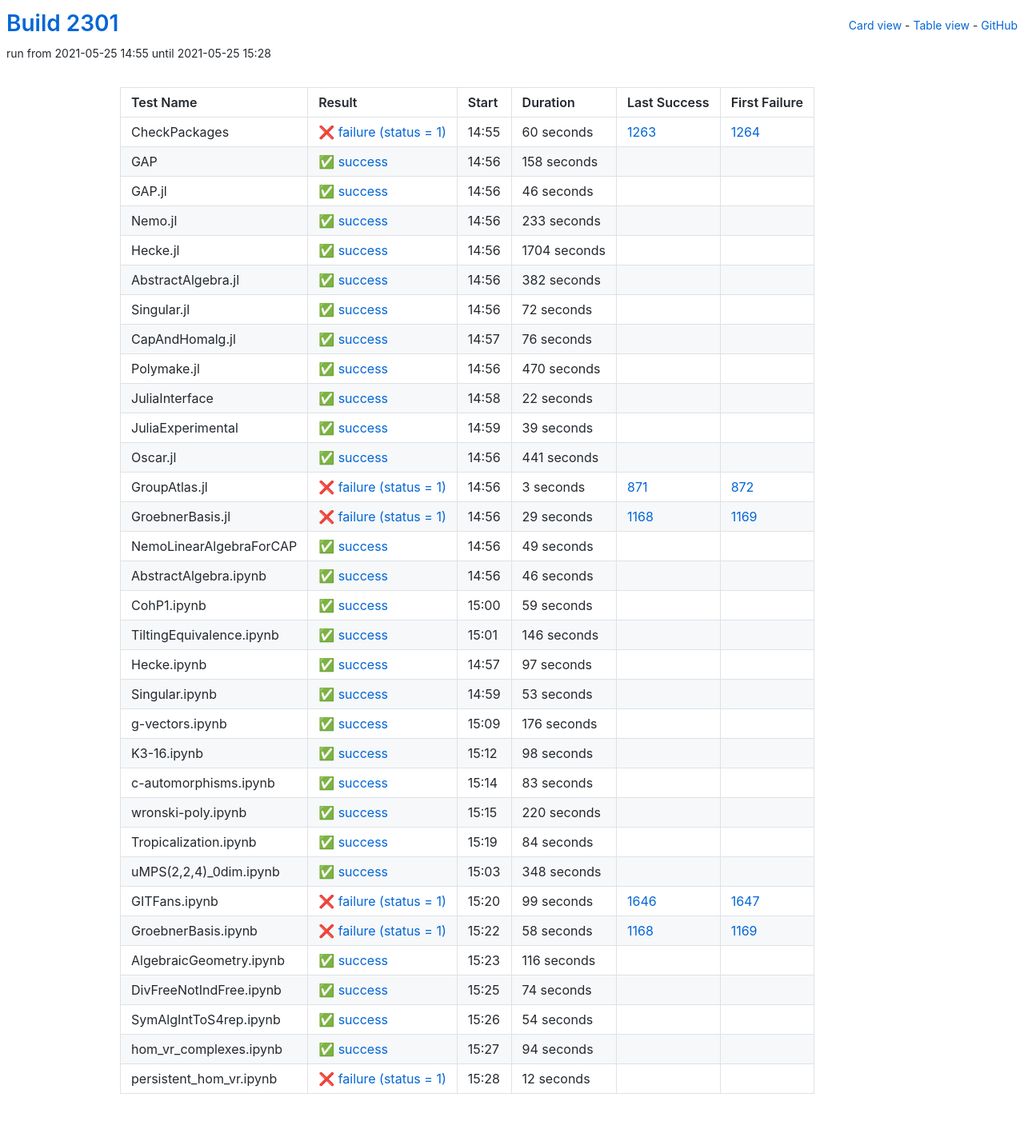
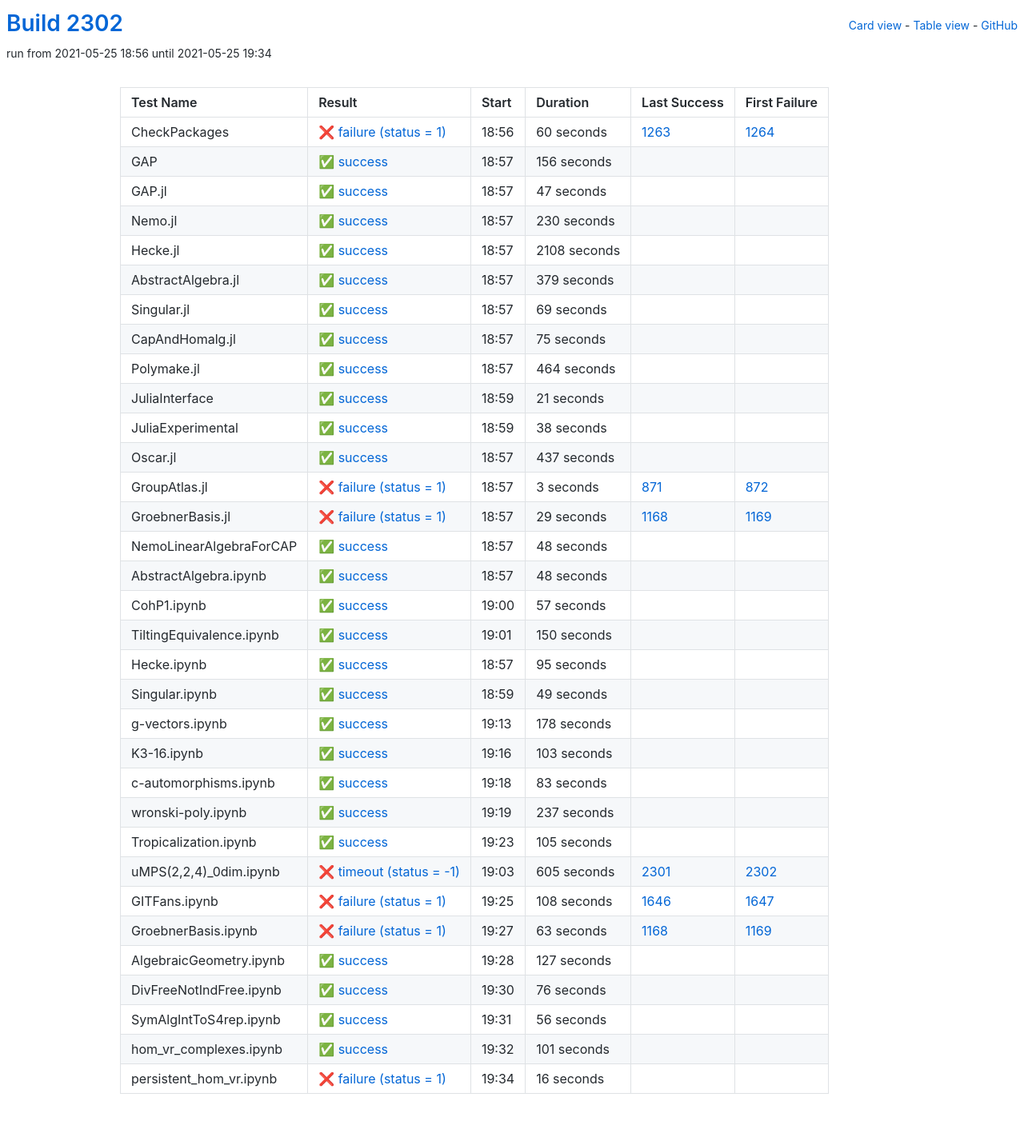
Before and after one commit to oscar-system/oscar-ci-status-stable, a Jekyll site: the page built from table.html, in a window 1280 px wide. Shown: the whole page at 80% size. Built offline with Jekyll 4.4.1, drawn with Linux system fonts in a browser that asks for light colours.

Commit message:
Build #2302

```diff
--- a/_data/ci.yml
+++ b/_data/ci.yml
@@ -1,6 +1,6 @@
 ---
-build: 2301
-build_url: https://oscarci.mathematik.uni-kl.de/job/oscar-stable/2301/
+build: 2302
+build_url: https://oscarci.mathematik.uni-kl.de/job/oscar-stable/2302/
 job: oscar-stable
 organization: oscar-system
 repo: oscar-ci-status-stable
@@ -8,8 +8,8 @@ repourl: https://github.com/oscar-system/oscar-ci-status-stable
 tests:
 - name: CheckPackages
   id: checkpackages
-  log: https://oscarci.mathematik.uni-kl.de/job/oscar-stable/2301/artifact/logs/build-2301/CheckPackages.log
-  start: 2021-05-25 14:55
+  log: https://oscarci.mathematik.uni-kl.de/job/oscar-stable/2302/artifact/logs/build-2302/CheckPackages.log
+  start: 2021-05-25 18:56
   success: false
   exitcode: 1
   status: failure
@@ -20,140 +20,140 @@ tests:
   first_failure_url: https://oscarci.mathematik.uni-kl.de/job/oscar-stable/1264/
 - name: GAP
   id: gap
-  log: https://oscarci.mathematik.uni-kl.de/job/oscar-stable/2301/artifact/logs/build-2301/GAP.log
-  start: 2021-05-25 14:56
+  log: https://oscarci.mathematik.uni-kl.de/job/oscar-stable/2302/artifact/logs/build-2302/GAP.log
+  start: 2021-05-25 18:57
   success: true
   exitcode: 0
   status: success
-  duration: 158
+  duration: 156
   last_success: false
   last_success_url:
   first_failure: false
   first_failure_url:
 - name: GAP.jl
   id: gap-jl
-  log: https://oscarci.mathematik.uni-kl.de/job/oscar-stable/2301/artifact/logs/build-2301/GAP.jl.log
-  start: 2021-05-25 14:56
+  log: https://oscarci.mathematik.uni-kl.de/job/oscar-stable/2302/artifact/logs/build-2302/GAP.jl.log
+  start: 2021-05-25 18:57
   success: true
   exitcode: 0
   status: success
-  duration: 46
+  duration: 47
   last_success: false
   last_success_url:
   first_failure: false
   first_failure_url:
 - name: Nemo.jl
   id: nemo-jl
-  log: https://oscarci.mathematik.uni-kl.de/job/oscar-stable/2301/artifact/logs/build-2301/Nemo.jl.log
-  start: 2021-05-25 14:56
+  log: https://oscarci.mathematik.uni-kl.de/job/oscar-stable/2302/artifact/logs/build-2302/Nemo.jl.log
+  start: 2021-05-25 18:57
   success: true
   exitcode: 0
   status: success
-  duration: 233
+  duration: 230
   last_success: false
   last_success_url:
   first_failure: false
   first_failure_url:
 - name: Hecke.jl
   id: hecke-jl
-  log: https://oscarci.mathematik.uni-kl.de/job/oscar-stable/2301/artifact/logs/build-2301/Hecke.jl.log
-  start: 2021-05-25 14:56
+  log: https://oscarci.mathematik.uni-kl.de/job/oscar-stable/2302/artifact/logs/build-2302/Hecke.jl.log
+  start: 2021-05-25 18:57
   success: true
   exitcode: 0
   status: success
-  duration: 1704
+  duration: 2108
   last_success: false
   last_success_url:
   first_failure: false
   first_failure_url:
 - name: AbstractAlgebra.jl
   id: abstractalgebra-jl
-  log: https://oscarci.mathematik.uni-kl.de/job/oscar-stable/2301/artifact/logs/build-2301/AbstractAlgebra.jl.log
-  start: 2021-05-25 14:56
+  log: https://oscarci.mathematik.uni-kl.de/job/oscar-stable/2302/artifact/logs/build-2302/AbstractAlgebra.jl.log
+  start: 2021-05-25 18:57
   success: true
   exitcode: 0
   status: success
-  duration: 382
+  duration: 379
   last_success: false
   last_success_url:
   first_failure: false
   first_failure_url:
 - name: Singular.jl
   id: singular-jl
-  log: https://oscarci.mathematik.uni-kl.de/job/oscar-stable/2301/artifact/logs/build-2301/Singular.jl.log
-  start: 2021-05-25 14:56
+  log: https://oscarci.mathematik.uni-kl.de/job/oscar-stable/2302/artifact/logs/build-2302/Singular.jl.log
+  start: 2021-05-25 18:57
   success: true
   exitcode: 0
   status: success
-  duration: 72
+  duration: 69
   last_success: false
   last_success_url:
   first_failure: false
   first_failure_url:
 - name: CapAndHomalg.jl
   id: capandhomalg-jl
-  log: https://oscarci.mathematik.uni-kl.de/job/oscar-stable/2301/artifact/logs/build-2301/CapAndHomalg.jl.log
-  start: 2021-05-25 14:57
+  log: https://oscarci.mathematik.uni-kl.de/job/oscar-stable/2302/artifact/logs/build-2302/CapAndHomalg.jl.log
+  start: 2021-05-25 18:57
   success: true
   exitcode: 0
   status: success
-  duration: 76
+  duration: 75
   last_success: false
   last_success_url:
   first_failure: false
   first_failure_url:
 - name: Polymake.jl
   id: polymake-jl
-  log: https://oscarci.mathematik.uni-kl.de/job/oscar-stable/2301/artifact/logs/build-2301/Polymake.jl.log
-  start: 2021-05-25 14:56
+  log: https://oscarci.mathematik.uni-kl.de/job/oscar-stable/2302/artifact/logs/build-2302/Polymake.jl.log
+  start: 2021-05-25 18:57
   success: true
   exitcode: 0
   status: success
-  duration: 470
+  duration: 464
   last_success: false
   last_success_url:
   first_failure: false
   first_failure_url:
 - name: JuliaInterface
   id: juliainterface
-  log: https://oscarci.mathematik.uni-kl.de/job/oscar-stable/2301/artifact/logs/build-2301/JuliaInterface.log
-  start: 2021-05-25 14:58
+  log: https://oscarci.mathematik.uni-kl.de/job/oscar-stable/2302/artifact/logs/build-2302/JuliaInterface.log
+  start: 2021-05-25 18:59
   success: true
   exitcode: 0
   status: success
-  duration: 22
+  duration: 21
   last_success: false
   last_success_url:
   first_failure: false
   first_failure_url:
 - name: JuliaExperimental
   id: juliaexperimental
-  log: https://oscarci.mathematik.uni-kl.de/job/oscar-stable/2301/artifact/logs/build-2301/JuliaExperimental.log
-  start: 2021-05-25 14:59
+  log: https://oscarci.mathematik.uni-kl.de/job/oscar-stable/2302/artifact/logs/build-2302/JuliaExperimental.log
+  start: 2021-05-25 18:59
   success: true
   exitcode: 0
   status: success
-  duration: 39
+  duration: 38
   last_success: false
   last_success_url:
   first_failure: false
   first_failure_url:
 - name: Oscar.jl
   id: oscar-jl
-  log: https://oscarci.mathematik.uni-kl.de/job/oscar-stable/2301/artifact/logs/build-2301/Oscar.jl.log
-  start: 2021-05-25 14:56
+  log: https://oscarci.mathematik.uni-kl.de/job/oscar-stable/2302/artifact/logs/build-2302/Oscar.jl.log
+  start: 2021-05-25 18:57
   success: true
   exitcode: 0
   status: success
-  duration: 441
+  duration: 437
   last_success: false
   last_success_url:
   first_failure: false
   first_failure_url:
 - name: GroupAtlas.jl
   id: groupatlas-jl
-  log: https://oscarci.mathematik.uni-kl.de/job/oscar-stable/2301/artifact/logs/build-2301/GroupAtlas.jl.log
-  start: 2021-05-25 14:56
+  log: https://oscarci.mathematik.uni-kl.de/job/oscar-stable/2302/artifact/logs/build-2302/GroupAtlas.jl.log
+  start: 2021-05-25 18:57
   success: false
   exitcode: 1
   status: failure
@@ -164,8 +164,8 @@ tests:
   first_failure_url: https://oscarci.mathematik.uni-kl.de/job/oscar-stable/872/
 - name: GroebnerBasis.jl
   id: groebnerbasis-jl
-  log: https://oscarci.mathematik.uni-kl.de/job/oscar-stable/2301/artifact/logs/build-2301/GroebnerBasis.jl.log
-  start: 2021-05-25 14:56
+  log: https://oscarci.mathematik.uni-kl.de/job/oscar-stable/2302/artifact/logs/build-2302/GroebnerBasis.jl.log
+  start: 2021-05-25 18:57
   success: false
   exitcode: 1
   status: failure
@@ -176,8 +176,68 @@ tests:
   first_failure_url: https://oscarci.mathematik.uni-kl.de/job/oscar-stable/1169/
 - name: NemoLinearAlgebraForCAP
   id: nemolinearalgebraforcap
-  log: https://oscarci.mathematik.uni-kl.de/job/oscar-stable/2301/artifact/logs/build-2301/NemoLinearAlgebraForCAP.log
-  start: 2021-05-25 14:56
+  log: https://oscarci.mathematik.uni-kl.de/job/oscar-stable/2302/artifact/logs/build-2302/NemoLinearAlgebraForCAP.log
+  start: 2021-05-25 18:57
+  success: true
+  exitcode: 0
+  status: success
+  duration: 48
+  last_success: false
+  last_success_url:
+  first_failure: false
+  first_failure_url:
+- name: AbstractAlgebra.ipynb
+  id: abstractalgebra-ipynb
+  log: https://oscarci.mathematik.uni-kl.de/job/oscar-stable/2302/artifact/logs/build-2302/AbstractAlgebra.ipynb.log
+  start: 2021-05-25 18:57
+  success: true
+  exitcode: 0
+  status: success
+  duration: 48
+  last_success: false
+  last_success_url:
+  first_failure: false
+  first_failure_url:
+- name: CohP1.ipynb
+  id: cohp1-ipynb
+  log: https://oscarci.mathematik.uni-kl.de/job/oscar-stable/2302/artifact/logs/build-2302/CohP1.ipynb.log
+  start: 2021-05-25 19:00
+  success: true
+  exitcode: 0
+  status: success
+  duration: 57
+  last_success: false
+  last_success_url:
+  first_failure: false
+  first_failure_url:
+- name: TiltingEquivalence.ipynb
+  id: tiltingequivalence-ipynb
+  log: https://oscarci.mathematik.uni-kl.de/job/oscar-stable/2302/artifact/logs/build-2302/TiltingEquivalence.ipynb.log
+  start: 2021-05-25 19:01
+  success: true
+  exitcode: 0
+  status: success
+  duration: 150
+  last_success: false
+  last_success_url:
+  first_failure: false
+  first_failure_url:
+- name: Hecke.ipynb
+  id: hecke-ipynb
+  log: https://oscarci.mathematik.uni-kl.de/job/oscar-stable/2302/artifact/logs/build-2302/Hecke.ipynb.log
+  start: 2021-05-25 18:57
+  success: true
+  exitcode: 0
+  status: success
+  duration: 95
+  last_success: false
+  last_success_url:
+  first_failure: false
+  first_failure_url:
+- name: Singular.ipynb
+  id: singular-ipynb
+  log: https://oscarci.mathematik.uni-kl.de/job/oscar-stable/2302/artifact/logs/build-2302/Singular.ipynb.log
+  start: 2021-05-25 18:59
   success: true
   exitcode: 0
   status: success
@@ -186,94 +246,34 @@ tests:
   last_success_url:
   first_failure: false
   first_failure_url:
-- name: AbstractAlgebra.ipynb
-  id: abstractalgebra-ipynb
-  log: https://oscarci.mathematik.uni-kl.de/job/oscar-stable/2301/artifact/logs/build-2301/AbstractAlgebra.ipynb.log
-  start: 2021-05-25 14:56
+- name: g-vectors.ipynb
+  id: g-vectors-ipynb
+  log: https://oscarci.mathematik.uni-kl.de/job/oscar-stable/2302/artifact/logs/build-2302/g-vectors.ipynb.log
+  start: 2021-05-25 19:13
   success: true
   exitcode: 0
   status: success
-  duration: 46
-  last_success: false
-  last_success_url:
-  first_failure: false
-  first_failure_url:
-- name: CohP1.ipynb
-  id: cohp1-ipynb
-  log: https://oscarci.mathematik.uni-kl.de/job/oscar-stable/2301/artifact/logs/build-2301/CohP1.ipynb.log
-  start: 2021-05-25 15:00
-  success: true
-  exitcode: 0
-  status: success
-  duration: 59
-  last_success: false
-  last_success_url:
-  first_failure: false
-  first_failure_url:
-- name: TiltingEquivalence.ipynb
-  id: tiltingequivalence-ipynb
-  log: https://oscarci.mathematik.uni-kl.de/job/oscar-stable/2301/artifact/logs/build-2301/TiltingEquivalence.ipynb.log
-  start: 2021-05-25 15:01
-  success: true
-  exitcode: 0
-  status: success
-  duration: 146
-  last_success: false
-  last_success_url:
-  first_failure: false
-  first_failure_url:
-- name: Hecke.ipynb
-  id: hecke-ipynb
-  log: https://oscarci.mathematik.uni-kl.de/job/oscar-stable/2301/artifact/logs/build-2301/Hecke.ipynb.log
-  start: 2021-05-25 14:57
-  success: true
-  exitcode: 0
-  status: success
-  duration: 97
-  last_success: false
-  last_success_url:
-  first_failure: false
-  first_failure_url:
-- name: Singular.ipynb
-  id: singular-ipynb
-  log: https://oscarci.mathematik.uni-kl.de/job/oscar-stable/2301/artifact/logs/build-2301/Singular.ipynb.log
-  start: 2021-05-25 14:59
-  success: true
-  exitcode: 0
-  status: success
-  duration: 53
-  last_success: false
-  last_success_url:
-  first_failure: false
-  first_failure_url:
-- name: g-vectors.ipynb
-  id: g-vectors-ipynb
-  log: https://oscarci.mathematik.uni-kl.de/job/oscar-stable/2301/artifact/logs/build-2301/g-vectors.ipynb.log
-  start: 2021-05-25 15:09
-  success: true
-  exitcode: 0
-  status: success
-  duration: 176
+  duration: 178
   last_success: false
   last_success_url:
   first_failure: false
   first_failure_url:
 - name: K3-16.ipynb
   id: k3-16-ipynb
-  log: https://oscarci.mathematik.uni-kl.de/job/oscar-stable/2301/artifact/logs/build-2301/K3-16.ipynb.log
-  start: 2021-05-25 15:12
+  log: https://oscarci.mathematik.uni-kl.de/job/oscar-stable/2302/artifact/logs/build-2302/K3-16.ipynb.log
+  start: 2021-05-25 19:16
   success: true
   exitcode: 0
   status: success
-  duration: 98
+  duration: 103
   last_success: false
   last_success_url:
   first_failure: false
   first_failure_url:
 - name: c-automorphisms.ipynb
   id: c-automorphisms-ipynb
-  log: https://oscarci.mathematik.uni-kl.de/job/oscar-stable/2301/artifact/logs/build-2301/c-automorphisms.ipynb.log
-  start: 2021-05-25 15:14
+  log: https://oscarci.mathematik.uni-kl.de/job/oscar-stable/2302/artifact/logs/build-2302/c-automorphisms.ipynb.log
+  start: 2021-05-25 19:18
   success: true
   exitcode: 0
   status: success
@@ -284,120 +284,120 @@ tests:
   first_failure_url:
 - name: wronski-poly.ipynb
   id: wronski-poly-ipynb
-  log: https://oscarci.mathematik.uni-kl.de/job/oscar-stable/2301/artifact/logs/build-2301/wronski-poly.ipynb.log
-  start: 2021-05-25 15:15
+  log: https://oscarci.mathematik.uni-kl.de/job/oscar-stable/2302/artifact/logs/build-2302/wronski-poly.ipynb.log
+  start: 2021-05-25 19:19
   success: true
   exitcode: 0
   status: success
-  duration: 220
+  duration: 237
   last_success: false
   last_success_url:
   first_failure: false
   first_failure_url:
 - name: Tropicalization.ipynb
   id: tropicalization-ipynb
-  log: https://oscarci.mathematik.uni-kl.de/job/oscar-stable/2301/artifact/logs/build-2301/Tropicalization.ipynb.log
-  start: 2021-05-25 15:19
+  log: https://oscarci.mathematik.uni-kl.de/job/oscar-stable/2302/artifact/logs/build-2302/Tropicalization.ipynb.log
+  start: 2021-05-25 19:23
   success: true
   exitcode: 0
   status: success
-  duration: 84
+  duration: 105
   last_success: false
   last_success_url:
   first_failure: false
   first_failure_url:
 - name: uMPS(2,2,4)_0dim.ipynb
   id: umps-2-2-4-0dim-ipynb
-  log: https://oscarci.mathematik.uni-kl.de/job/oscar-stable/2301/artifact/logs/build-2301/uMPS-2-2-4-_0dim.ipynb.log
-  start: 2021-05-25 15:03
-  success: true
-  exitcode: 0
-  status: success
-  duration: 348
-  last_success: false
-  last_success_url:
-  first_failure: false
-  first_failure_url:
+  log: https://oscarci.mathematik.uni-kl.de/job/oscar-stable/2302/artifact/logs/build-2302/uMPS-2-2-4-_0dim.ipynb.log
+  start: 2021-05-25 19:03
+  success: false
+  exitcode: -1
+  status: timeout
+  duration: 605
+  last_success: 2301
+  last_success_url: https://oscarci.mathematik.uni-kl.de/job/oscar-stable/2301/
+  first_failure: 2302
+  first_failure_url: https://oscarci.mathematik.uni-kl.de/job/oscar-stable/2302/
 - name: GITFans.ipynb
   id: gitfans-ipynb
-  log: https://oscarci.mathematik.uni-kl.de/job/oscar-stable/2301/artifact/logs/build-2301/GITFans.ipynb.log
-  start: 2021-05-25 15:20
+  log: https://oscarci.mathematik.uni-kl.de/job/oscar-stable/2302/artifact/logs/build-2302/GITFans.ipynb.log
+  start: 2021-05-25 19:25
   success: false
   exitcode: 1
   status: failure
-  duration: 99
+  duration: 108
   last_success: 1646
   last_success_url: https://oscarci.mathematik.uni-kl.de/job/oscar-stable/1646/
   first_failure: 1647
   first_failure_url: https://oscarci.mathematik.uni-kl.de/job/oscar-stable/1647/
 - name: GroebnerBasis.ipynb
   id: groebnerbasis-ipynb
-  log: https://oscarci.mathematik.uni-kl.de/job/oscar-stable/2301/artifact/logs/build-2301/GroebnerBasis.ipynb.log
-  start: 2021-05-25 15:22
+  log: https://oscarci.mathematik.uni-kl.de/job/oscar-stable/2302/artifact/logs/build-2302/GroebnerBasis.ipynb.log
+  start: 2021-05-25 19:27
   success: false
   exitcode: 1
   status: failure
-  duration: 58
+  duration: 63
   last_success: 1168
   last_success_url: https://oscarci.mathematik.uni-kl.de/job/oscar-stable/1168/
   first_failure: 1169
   first_failure_url: https://oscarci.mathematik.uni-kl.de/job/oscar-stable/1169/
 - name: AlgebraicGeometry.ipynb
   id: algebraicgeometry-ipynb
-  log: https://oscarci.mathematik.uni-kl.de/job/oscar-stable/2301/artifact/logs/build-2301/AlgebraicGeometry.ipynb.log
-  start: 2021-05-25 15:23
+  log: https://oscarci.mathematik.uni-kl.de/job/oscar-stable/2302/artifact/logs/build-2302/AlgebraicGeometry.ipynb.log
+  start: 2021-05-25 19:28
   success: true
   exitcode: 0
   status: success
-  duration: 116
+  duration: 127
   last_success: false
   last_success_url:
   first_failure: false
   first_failure_url:
 - name: DivFreeNotIndFree.ipynb
   id: divfreenotindfree-ipynb
-  log: https://oscarci.mathematik.uni-kl.de/job/oscar-stable/2301/artifact/logs/build-2301/DivFreeNotIndFree.ipynb.log
-  start: 2021-05-25 15:25
+  log: https://oscarci.mathematik.uni-kl.de/job/oscar-stable/2302/artifact/logs/build-2302/DivFreeNotIndFree.ipynb.log
+  start: 2021-05-25 19:30
   success: true
   exitcode: 0
   status: success
-  duration: 74
+  duration: 76
   last_success: false
   last_success_url:
   first_failure: false
   first_failure_url:
 - name: SymAlgIntToS4rep.ipynb
   id: symalginttos4rep-ipynb
-  log: https://oscarci.mathematik.uni-kl.de/job/oscar-stable/2301/artifact/logs/build-2301/SymAlgIntToS4rep.ipynb.log
-  start: 2021-05-25 15:26
+  log: https://oscarci.mathematik.uni-kl.de/job/oscar-stable/2302/artifact/logs/build-2302/SymAlgIntToS4rep.ipynb.log
+  start: 2021-05-25 19:31
   success: true
   exitcode: 0
   status: success
-  duration: 54
+  duration: 56
   last_success: false
   last_success_url:
   first_failure: false
   first_failure_url:
 - name: hom_vr_complexes.ipynb
   id: hom-vr-complexes-ipynb
-  log: https://oscarci.mathematik.uni-kl.de/job/oscar-stable/2301/artifact/logs/build-2301/hom_vr_complexes.ipynb.log
-  start: 2021-05-25 15:27
+  log: https://oscarci.mathematik.uni-kl.de/job/oscar-stable/2302/artifact/logs/build-2302/hom_vr_complexes.ipynb.log
+  start: 2021-05-25 19:32
   success: true
   exitcode: 0
   status: success
-  duration: 94
+  duration: 101
   last_success: false
   last_success_url:
   first_failure: false
   first_failure_url:
 - name: persistent_hom_vr.ipynb
   id: persistent-hom-vr-ipynb
-  log: https://oscarci.mathematik.uni-kl.de/job/oscar-stable/2301/artifact/logs/build-2301/persistent_hom_vr.ipynb.log
-  start: 2021-05-25 15:28
+  log: https://oscarci.mathematik.uni-kl.de/job/oscar-stable/2302/artifact/logs/build-2302/persistent_hom_vr.ipynb.log
+  start: 2021-05-25 19:34
   success: false
   exitcode: 1
   status: failure
-  duration: 12
+  duration: 16
   last_success: false
   last_success_url:
   first_failure: false
```
Also changed, not shown: README.md.
